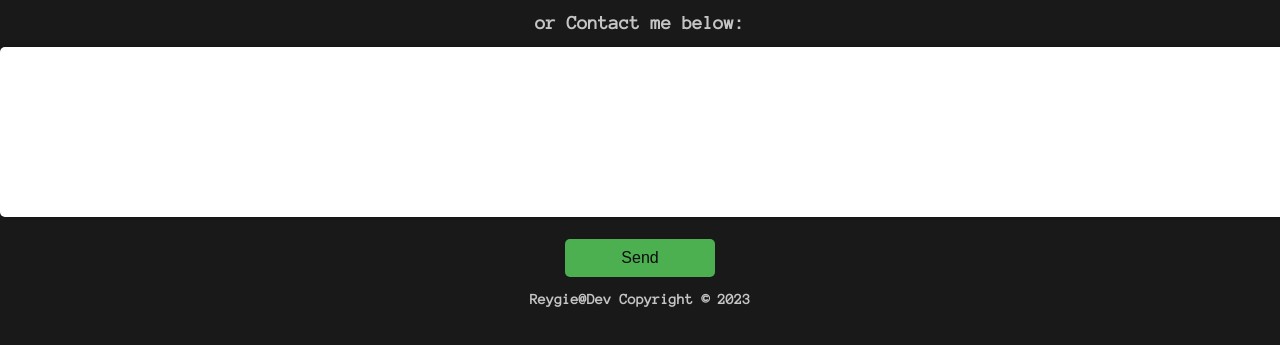
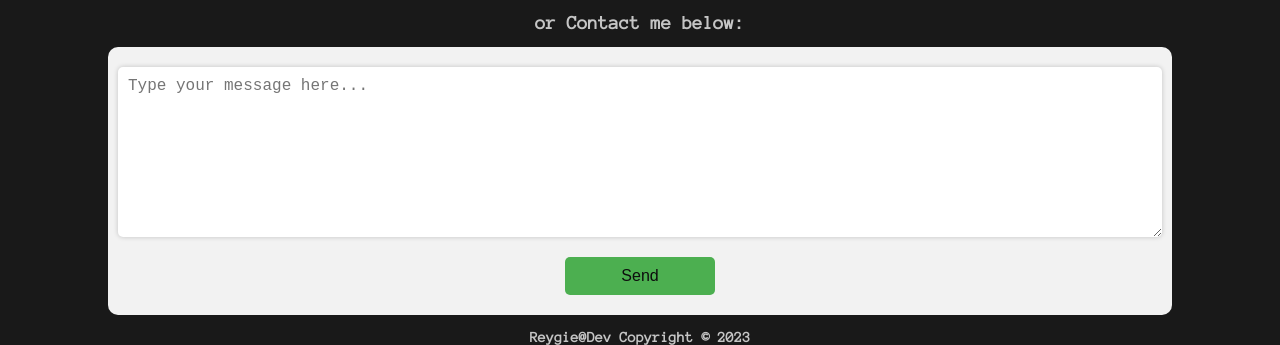
Before and after one commit to Reygie23/reygiedev.io, a plain HTML site: page index.html in a window 1280 px wide. Shown: the part 498-843 px from the top of the page. Before the commit the page ends 805 px from the top, so only its background shows below. Drawn offline with Linux system fonts and the light colour scheme.

Commit message:
Update index.html

```diff
--- a/index.html
+++ b/index.html
@@ -76,8 +76,10 @@
           </i>
         </a>
         <h2>or Contact me below:</h2>
-        <textarea type="text" class="contact-box"></textarea><br>
-        <button class="btn-send">Send</button>
+        <div class="form-container">
+          <textarea type="text" class="contact-box" placeholder="Type your message here..."></textarea>
+          <button class="btn-send">Send</button>
+        </div>
         <footer>
           <h3>Reygie@Dev Copyright &copy; 2023
           </h3>
```
